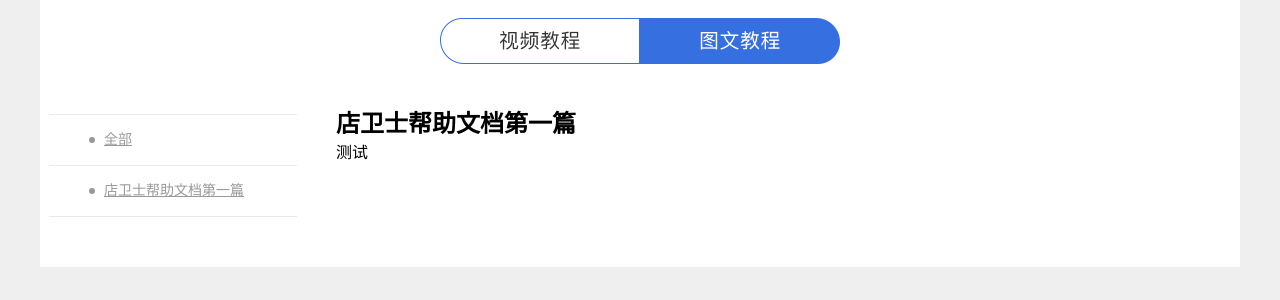
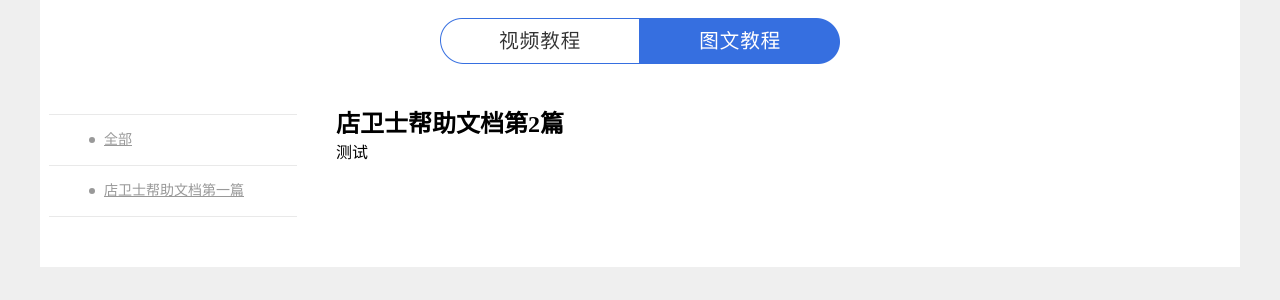
Before and after one commit to dianvs-ltd/dianvs-ltd.github.io, a Jekyll site: the page built from doc/1.md, in a window 1280 px wide and 900 px high. Shown: the part 156-456 px from the top of the window. Built offline with Jekyll 4.4.1, drawn with Linux system fonts in a browser that asks for light colours.

Commit message:
Update 1.md

```diff
--- a/doc/1.md
+++ b/doc/1.md
@@ -6,6 +6,6 @@ description: 店卫士帮助文档第一篇 店卫士
 page_excerpts: true
 ---
 
-# 店卫士帮助文档第一篇
+# 店卫士帮助文档第2篇
 
 测试
```
